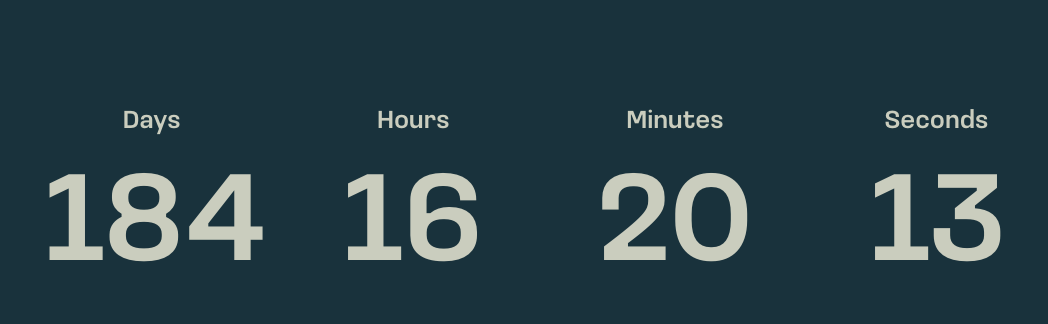
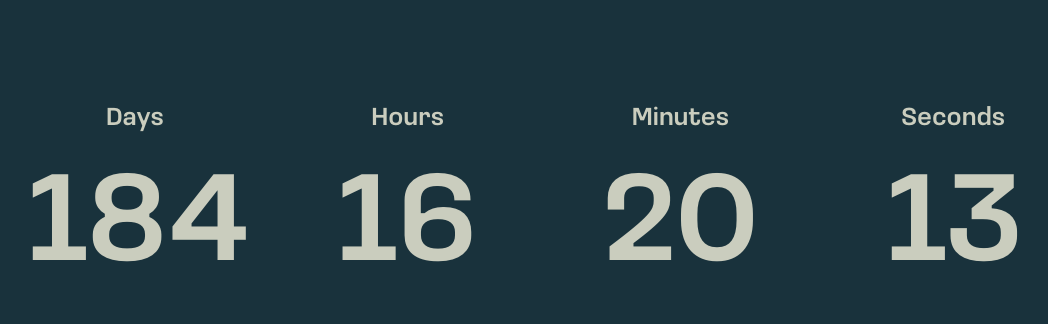
Before and after one commit to hngo24/countdown_boo, a plain HTML site: page index.html in a window 1280 px wide. Shown: the part 188-512 px from the top of the page, without its empty margins (96-1144 px from the left). Drawn offline with Linux system fonts and the light colour scheme.

Commit message:
Update COUNTDOWN.css

```diff
--- a/COUNTDOWN.css
+++ b/COUNTDOWN.css
@@ -10,11 +10,12 @@ body {
     align-items: center;
     min-height: 100vh;
     background-color: #19323c;
+	overflow: hidden;
 }
 
 .countdownSTYLE span {
     display: inline-block;
-    margin: 10px;
+    margin: 1vw;
 }
 
 .countdownSTYLE span.value {
```
